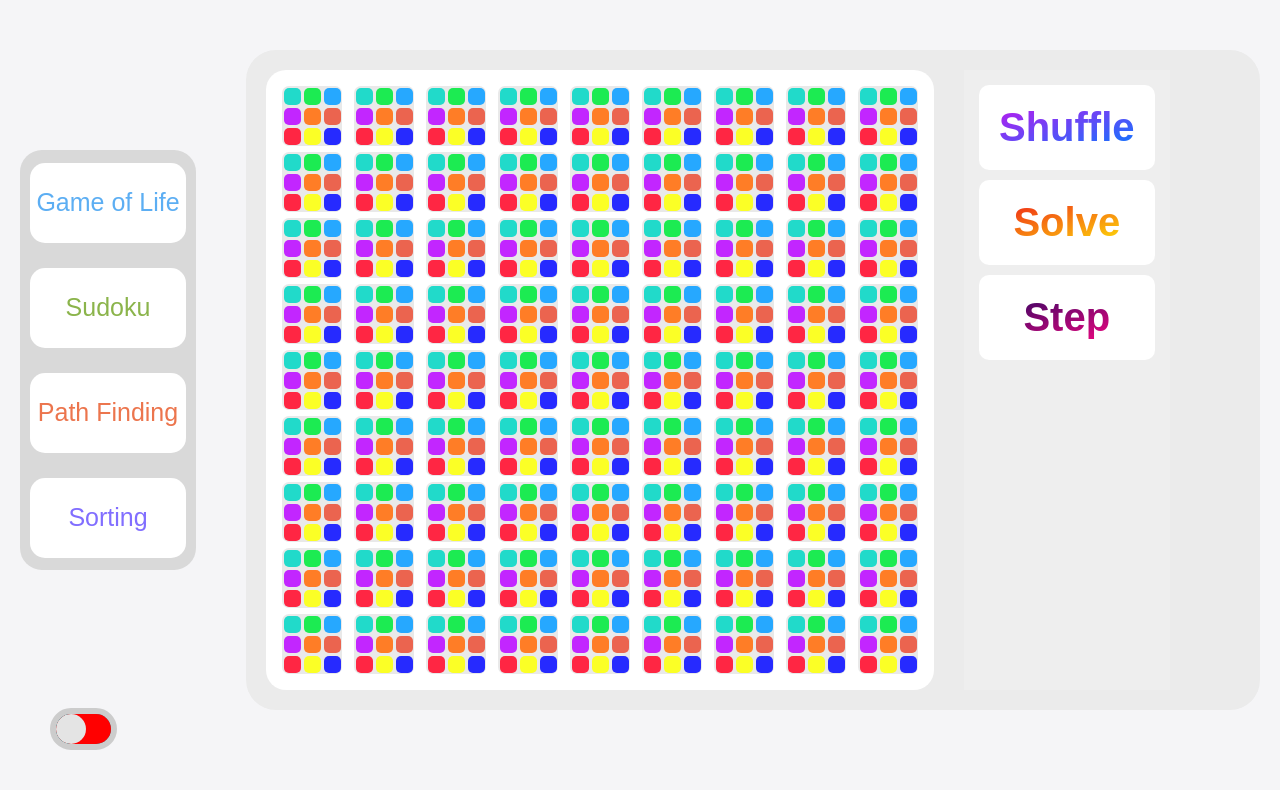
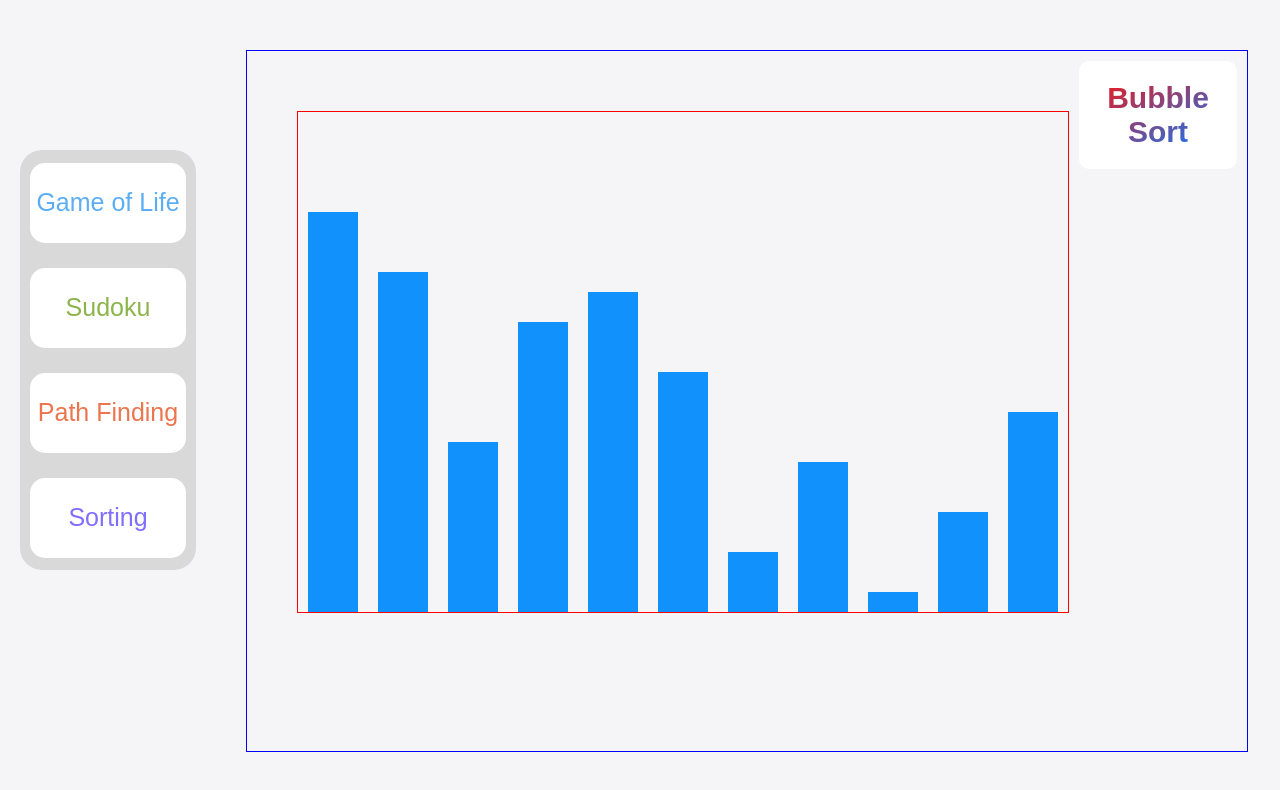
Before and after one commit to CoxJared/Visualizer, a React (Create React App) app: page / in a window 1280 px wide. Shown: the top 790 px of the page. Built offline with nearby package versions, Linux system fonts and the light colour scheme.

Commit message:
sorting basics

```diff
--- a/src/components/MainPage.js
+++ b/src/components/MainPage.js
@@ -1,7 +1,7 @@
 import React, { Component } from 'react'
 import SideBar from './SideBar';
 import GameOfLife from './gameoflife/GameOfLife';
-import Sorting from './sorting/Sorting';
+import Sorting from './sorting/Sorting.jsx';
 import Sudoku from './sudoku/Sudoku.jsx';
 import DarkModeButton from './darkmodebutton/DarkModeButton';
 
@@ -15,7 +15,7 @@
   constructor() {
     super()
     this.state = {
-      algorithmDisplayed: <Sudoku/>
+      algorithmDisplayed: <Sorting/>
     }
   }
 
@@ -33,7 +33,7 @@
         <div className="action-window">
           {this.state.algorithmDisplayed}
         </div>
-        <DarkModeButton />
+        {/* <DarkModeButton /> */}
       </div>
     )
   }
--- a/src/components/sorting/Sorting.css
+++ b/src/components/sorting/Sorting.css
@@ -1,5 +1,57 @@
 .sorting-container {
+  width:1000px;
+  height:700px;
+  border:1px solid blue;
+  display: flex;
+}
+
+.sorting-bars-container{
+  width:800px;
+  height:500px;
+  margin-top:60px;
+  margin-left:50px;
+  border:1px solid red;
+  display: flex;
+  padding-bottom:0;
+
+}
+
+.bar-container {
+  width:50px;
+  height:100%;
+
+  margin:0 10px;
+  position: relative;
+}
+
+.bar-container div{
+  background-color: rgb(16, 145, 251);
   width:100%;
+  height:300px;
+  position: absolute;
+  bottom:0;
+}
+
+.sorting-menu{
+  width:200px;
   height:100%;
-  border:1px solid blue;
 }
+
+.bubble-sort-button{
+  padding:20px;
+  border:none;
+  border-radius: 10px;
+  background: rgb(255, 255, 255);
+  margin:10px;
+  text-align: center;
+  cursor: pointer;
+}
+
+.bubble-sort-button h1{
+  font-size:30px;
+  font-weight:bold;
+  background: linear-gradient(to bottom right, rgb(238, 25, 25), rgb(7, 123, 255));
+  -webkit-background-clip: text;
+  -webkit-text-fill-color: transparent;
+  background-color:rgb(77, 77, 77);
+}
--- a/src/components/sorting/Sorting.js
+++ /dev/null
@@ -1,14 +0,0 @@
-import React, { Component } from 'react'
-import './Sorting.css'
-
-export class Sorting extends Component {
-  render() {
-    return (
-      <div className="sorting-container">
-
-      </div>
-    )
-  }
-}
-
-export default Sorting
--- /dev/null
+++ b/src/components/sorting/Sorting.jsx
@@ -0,0 +1,52 @@
+import React, { Component } from 'react'
+import './Sorting.css'
+
+
+
+export class Sorting extends Component {
+  constructor(props) {
+    super(props)
+    this.state = {
+      bars: [400, 340, 170, 290, 320, 240, 60, 150, 20, 100, 200]
+    }
+  }
+
+
+
+  bubbleSort() {
+    let newBars = this.state.bars
+    for (let i = 0; i < newBars.length - 1; i++) {
+      if(newBars[i] > newBars[i + 1]) {
+        let tempBar = newBars[i];
+        newBars[i] = newBars[i+1];
+        newBars[i + 1] = tempBar;
+      }
+    }
+    console.log(newBars)
+    this.setState({bars: newBars})
+    // console.log(this.state.bars)
+  }
+
+  render() {
+    return (
+      <div className="sorting-container">
+        <div className="sorting-bars-container">
+          {this.state.bars.map(bar => (
+            <div className="bar-container">
+              <div id={`bar-${bar}`} style={{height:bar}}/>
+            </div>
+          ))}
+        </div>
+        <div className="sorting-menu">
+          <div className="bubble-sort-button" onClick={this.bubbleSort.bind(this)}>
+            <h1>
+              Bubble Sort
+            </h1>
+          </div>
+        </div>
+      </div>
+    )
+  }
+}
+
+export default Sorting
--- a/src/components/sudoku/Sudoku.css
+++ b/src/components/sudoku/Sudoku.css
@@ -45,8 +45,21 @@
   transition:.5s ease-in-out;
 }
 
+
+.sudoku-visualizer-board{
+  border:1px solid red;
+  width:648px;
+  /* height:638px; */
+  position: absolute;
+  padding:10px;
+}
+
+
+
+
+
 .sudoku-options{
-  background-color:#eee;
+  background:#eee;
   padding:5px;
 }
 
--- a/src/components/sudoku/Sudoku.jsx
+++ b/src/components/sudoku/Sudoku.jsx
@@ -114,14 +114,14 @@
 
                     //create divs for element options
                     row.options.includes(option) ?
-                    <div className={`sudoku-option`} style={{backgroundColor:colors[option - 1]}}/>
+                    <div className={`sudoku-option`} style={{background:colors[option - 1]}}/>
                     :
                     <div className={`sudoku-option`}/>
                     ))}
 
                 </div>
                 : <div className="sudoku-element"
-                  style={{backgroundColor:colors[row.value - 1]}}/>
+                  style={{background:colors[row.value - 1]}}/>
 
             ))}
           </div>
@@ -138,8 +138,9 @@
     let initialBoardElements = updateElementsWithBoardStatus(board)
 
     this.state = {
-      board: board,
-      boardElements: initialBoardElements
+      board,
+      boardElements: initialBoardElements,
+      display:'colors'
     }
   }
 
@@ -192,6 +193,9 @@
     return (
       <div className="sudoku-container">
         {this.state.boardElements}
+        {/* <div className="sudoku-visualizer-board">
+
+        </div> */}
         <div className="sudoku-options">
           <div className="sudoku-button shuffle-board" onClick={this.shuffleBoard.bind(this)}>
             <h1>Shuffle</h1>
```
